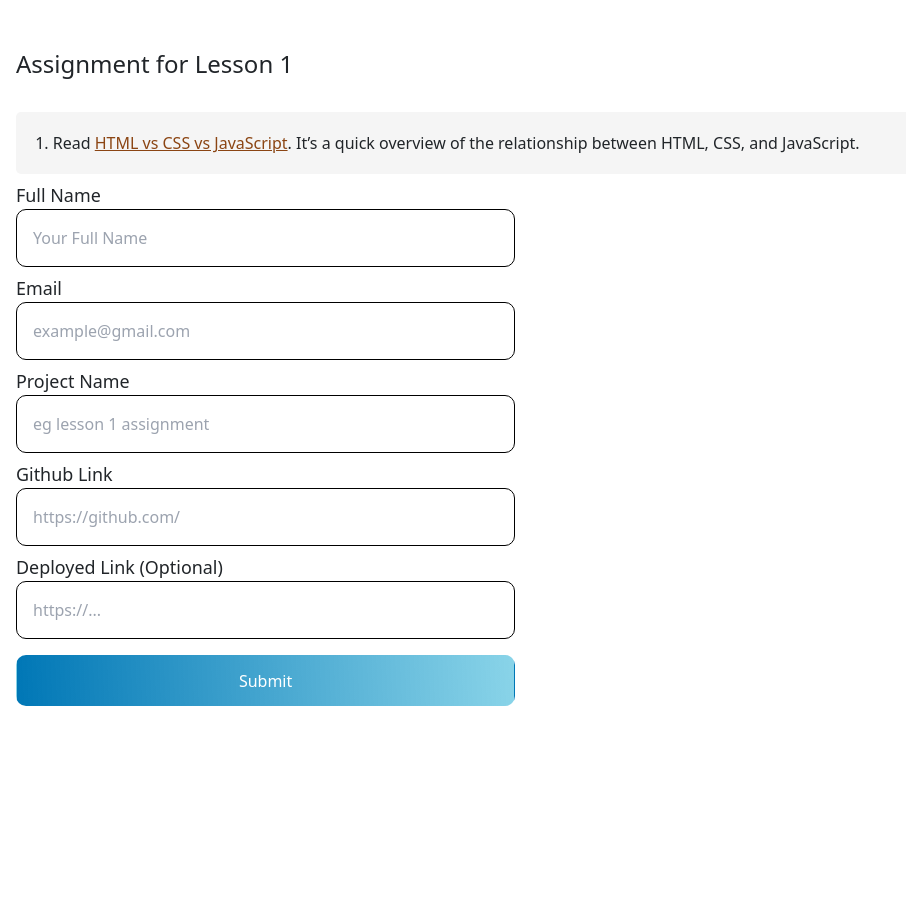
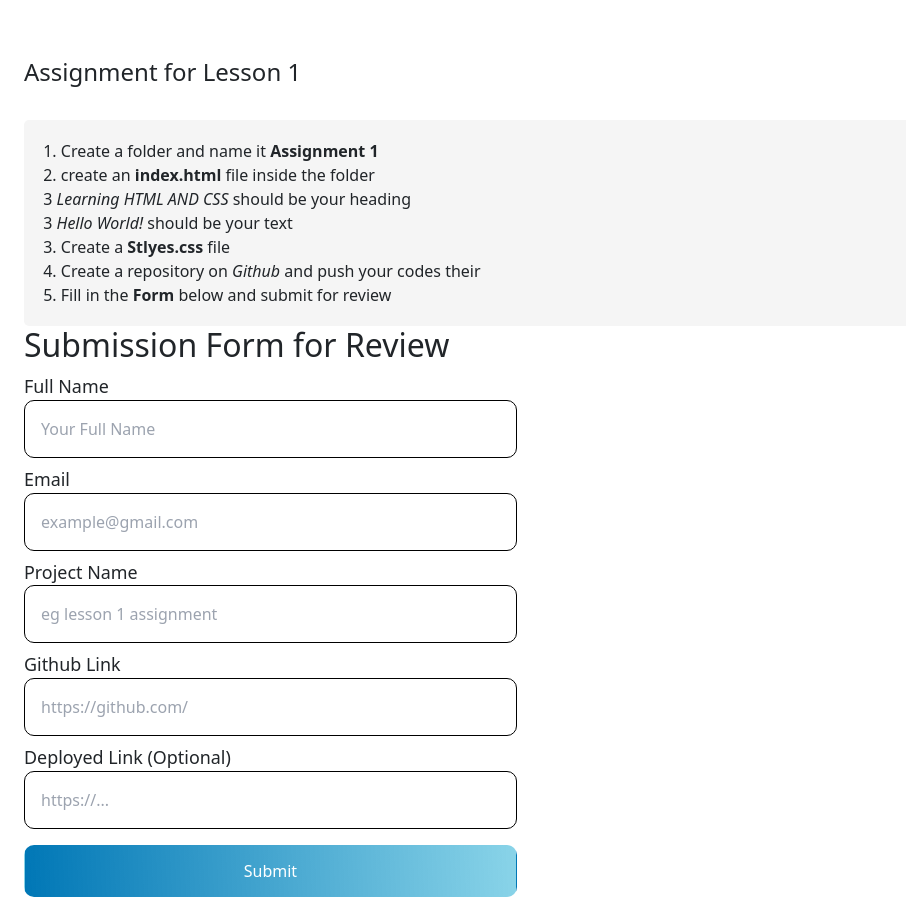
Before and after one commit to gasangw/solver_learning_frontend, a React (Create React App) app: page /react/lessons/assignment in a window 1280 px wide. Shown: the whole page, without its empty margins (0-906 px from the left). Before the commit the page ends 800 px from the top, so only its background shows below. Built offline with nearby package versions, Linux system fonts and the light colour scheme; a web font is replaced by a local one; what @material-tailwind/react would draw is missing.

Commit message:
Add emailjs form and create assignment form

```diff
--- a/src/component/Lessons/React/Assingment.jsx
+++ b/src/component/Lessons/React/Assingment.jsx
@@ -6,7 +6,7 @@ const Assingment = () => {
   const sendMessage = (e) => {
     e.preventDefault();
 
-    emailjs.sendForm('service_rwq9987', 'template_npu53ih', form.current, 'f8r4nRcpaXAfP0vyx')
+    emailjs.sendForm('service_rwq9987', 'template_f7dxpsf', form.current, 'f8r4nRcpaXAfP0vyx')
       .then((result) => {
           console.log(result.text);
       }, (error) => {
@@ -16,13 +16,22 @@ const Assingment = () => {
   }
   return (
     <div>
-      <article className="lesson-content pl-20 pr-10 m-3">
+      <article className="lesson-content pl-20 pr-10 m-4">
           <div>
             <h2 className="text-lg font-bold pb-3 pt-3" id="assignment">Assignment for Lesson 1</h2>
             <div className="assign-wrapper">
-               <p>1. Read <a href="https://brytdesigns.com/html-css-javascript-whats-the-difference">HTML vs CSS vs JavaScript</a>. It’s a quick overview of the relationship between HTML, CSS, and JavaScript.</p>
+               <ul>
+                <li>1. Create a folder and name it <b>Assignment 1</b></li>
+                <li>2. create an <b>index.html</b> file inside the folder</li>
+                <li>3 <em>Learning HTML AND CSS</em> should be your heading</li>
+                <li>3 <em>Hello World!</em> should be your text</li>
+                <li>3. Create a <b>Stlyes.css</b> file</li>
+                <li>4. Create a repository on <em>Github</em> and push your codes their</li>
+                <li>5. Fill in the <b>Form</b> below and submit for review</li>
+               </ul>
             </div>
           </div>
+          <h3 className='form-title font-semibold mt-6'>Submission Form for Review</h3>
           <form ref={form} onSubmit={sendMessage} className='form'>
           <label for="user_name">Full Name</label>
           <input type="text" name="user_name" placeholder="Your Full Name" required/>
--- a/src/component/Lessons/React/lesson.css
+++ b/src/component/Lessons/React/lesson.css
@@ -68,3 +68,7 @@
   margin-top: 1rem;
   background: linear-gradient(87.42deg, #0077B6 0%, rgba(72, 202, 228, 0.511772) 117.34%, #48CAE4 117.35%);
 }
+
+.form-title {
+  font-size: 2rem;
+}
--- a/src/component/stacks/Nav.jsx
+++ b/src/component/stacks/Nav.jsx
@@ -6,10 +6,12 @@ import LOGO from '../img/Logo.png';
 import { AiFillHome } from 'react-icons/ai';
 import { HiOutlineLogout } from 'react-icons/hi';
 import { NavLink } from 'react-router-dom';
+import './stacks.css'
+
 
 function NavScroll() {
   return (
-    <Navbar bg="light" expand="lg" className="px-7">
+    <Navbar expand="lg" className="px-7 my-nav">
       <Container fluid>
         <Navbar.Brand href="#">
           <img src={LOGO} alt='logo' className='w-20'/>
--- a/src/component/stacks/stacks.css
+++ b/src/component/stacks/stacks.css
@@ -84,3 +84,8 @@ details {
     color: #fff;
     background: linear-gradient(90deg, #0077B6 0%, #48CAE4 100%);
   }
+
+  /* top nav */
+  .my-nav {
+    background: linear-gradient(90deg, #0077B6 0%, #48CAE4 100%);
+  }
```
